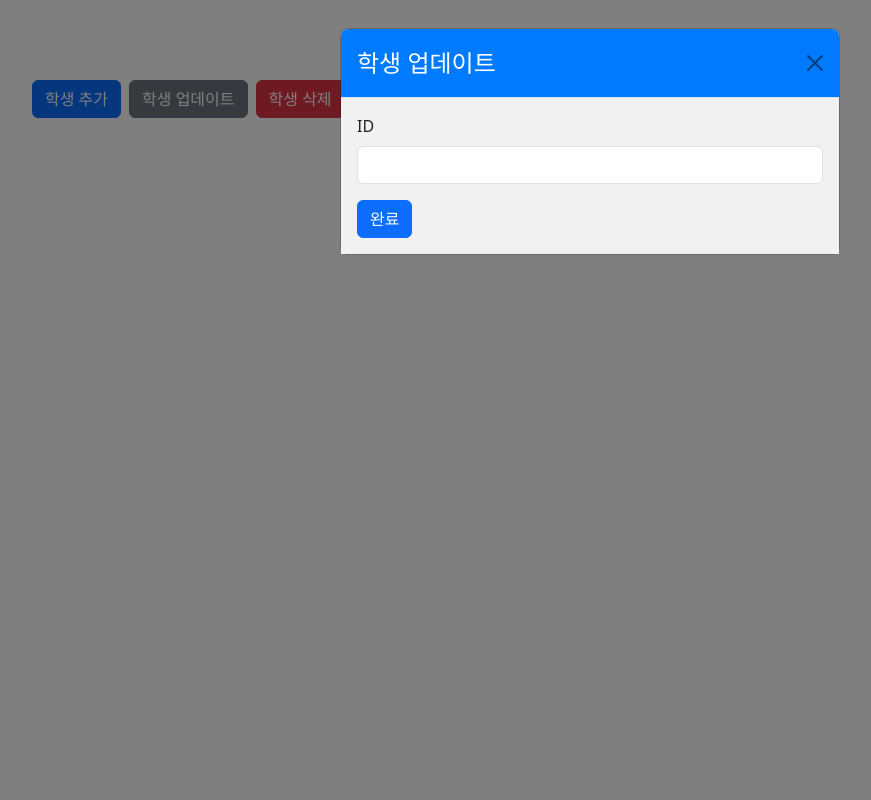
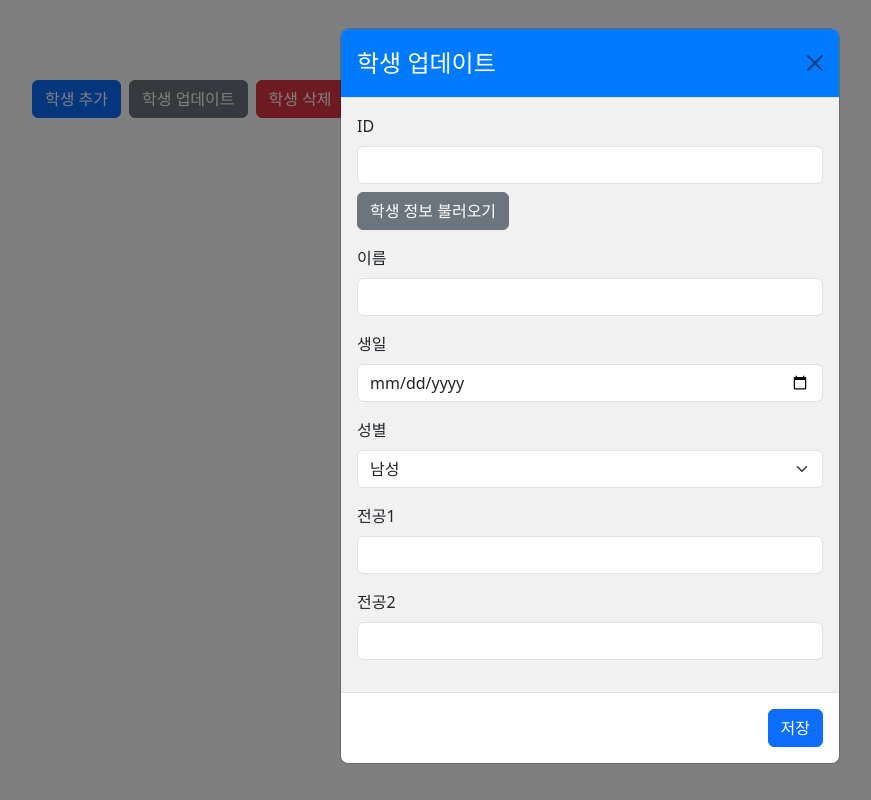
Before and after one commit to haeyun1/2024-2-ossassignment-5-2, a React (Create React App) app: page /update in a window 1280 px wide. Shown: the whole page, without its empty margins (50-921 px from the left). Built offline with nearby package versions, Linux system fonts and the light colour scheme.

Commit message:
기능 구현 완료

```diff
--- a/src/components/AddStudentModal.js
+++ b/src/components/AddStudentModal.js
@@ -1,5 +1,6 @@
 import React, { useState, useRef } from "react";
 import { Modal, Button } from "react-bootstrap";
+import { useNavigate } from "react-router-dom";
 
 const BASE_URL = "https://672c66621600dda5a9f84bfc.mockapi.io/user";
 
@@ -11,7 +12,7 @@ function AddStudentModal({ show, handleClose, refreshStudents }) {
     major1: "",
     major2: "",
   });
-
+  const navigate = useNavigate();
   const nameRef = useRef(null);
 
   const handleInputChange = (e) => {
@@ -35,15 +36,19 @@ function AddStudentModal({ show, handleClose, refreshStudents }) {
         },
         body: JSON.stringify(student),
       });
-      handleClose();
-      refreshStudents();
+      navigate("/"); // 기본 화면으로 이동
+      refreshStudents(); // 학생 목록 새로고침
     } catch (error) {
       console.error("Error adding student:", error);
     }
   };
 
+  const handleModalClose = () => {
+    navigate("/"); // 기본 화면으로 이동
+  };
+
   return (
-    <Modal show={show} onHide={handleClose}>
+    <Modal show={show} onHide={handleModalClose}>
       <Modal.Header closeButton>
         <Modal.Title>학생 추가</Modal.Title>
       </Modal.Header>
--- a/src/components/DeleteStudentModal.js
+++ b/src/components/DeleteStudentModal.js
@@ -1,10 +1,12 @@
 import React, { useState } from "react";
 import { Modal, Button } from "react-bootstrap";
+import { useNavigate } from "react-router-dom";
 
 const BASE_URL = "https://672c66621600dda5a9f84bfc.mockapi.io/user";
 
 function DeleteStudentModal({ show, handleClose, refreshStudents }) {
   const [studentId, setStudentId] = useState("");
+  const navigate = useNavigate();
 
   const handleDeleteStudent = async (e) => {
     e.preventDefault();
@@ -12,15 +14,20 @@ function DeleteStudentModal({ show, handleClose, refreshStudents }) {
       await fetch(`${BASE_URL}/${studentId}`, {
         method: "DELETE",
       });
-      handleClose();
-      refreshStudents();
+      navigate("/"); // 기본 화면으로 이동
+      refreshStudents(); // 학생 목록 새로고침
+      handleClose(); // 모달 닫기
     } catch (error) {
       console.error("Error deleting student:", error);
     }
   };
 
+  const handleModalClose = () => {
+    navigate("/"); // 기본 화면으로 이동
+  };
+
   return (
-    <Modal show={show} onHide={handleClose}>
+    <Modal show={show} onHide={handleModalClose}>
       <Modal.Header closeButton>
         <Modal.Title>학생 삭제</Modal.Title>
       </Modal.Header>
--- a/src/components/UpdateStudentModal.js
+++ b/src/components/UpdateStudentModal.js
@@ -1,5 +1,6 @@
 import React, { useState } from "react";
 import { Modal, Button } from "react-bootstrap";
+import { useNavigate } from "react-router-dom";
 
 const BASE_URL = "https://672c66621600dda5a9f84bfc.mockapi.io/user";
 
@@ -12,34 +13,73 @@ function UpdateStudentModal({ show, handleClose, refreshStudents }) {
     major1: "",
     major2: "",
   });
+  const [loading, setLoading] = useState(false);
+  const navigate = useNavigate();
 
-  const handleInputChange = async (e) => {
+  // 입력 필드 변경 핸들러
+  const handleInputChange = (e) => {
     const { id, value } = e.target;
     setStudent((prevState) => ({ ...prevState, [id]: value }));
+  };
 
-    if (student.id) {
+  // 학생 정보 가져오기
+  const handleFetchStudent = async () => {
+    if (!student.id.trim()) {
+      alert("학생 ID를 입력해주세요.");
+      return;
+    }
+
+    setLoading(true);
+    try {
+      const response = await fetch(`${BASE_URL}/${student.id}`);
+      if (!response.ok) {
+        throw new Error("학생을 찾을 수 없습니다.");
+      }
+      const data = await response.json();
+      setStudent(data); // 학생 정보를 상태에 설정
+    } catch (error) {
+      alert(error.message);
+    } finally {
+      setLoading(false);
+    }
+  };
+
+  // 학생 정보 업데이트
+  const handleUpdateStudent = async () => {
+    if (!student.id.trim()) {
+      alert("학생 ID를 입력해주세요.");
+      return;
+    }
+
     try {
       await fetch(`${BASE_URL}/${student.id}`, {
         method: "PUT",
         headers: {
           "Content-Type": "application/json",
         },
-          body: JSON.stringify({ ...student, [id]: value }),
+        body: JSON.stringify(student),
       });
-        refreshStudents();
+      navigate("/"); // 기본 화면으로 이동
+      refreshStudents(); // 학생 목록 새로고침
+      handleCloseModal(); // 모달 닫기
     } catch (error) {
       console.error("Error updating student:", error);
     }
-    }
+  };
+
+  // 모달 닫기
+  const handleCloseModal = () => {
+    navigate("/"); // 기본 화면으로 이동
   };
 
   return (
-    <Modal show={show} onHide={handleClose}>
+    <Modal show={show} onHide={handleCloseModal}>
       <Modal.Header closeButton>
         <Modal.Title>학생 업데이트</Modal.Title>
       </Modal.Header>
       <Modal.Body>
         <form>
+          {/* ID 입력 필드 */}
           <div className="mb-3">
             <label htmlFor="id" className="form-label">
               ID
@@ -52,13 +92,100 @@ function UpdateStudentModal({ show, handleClose, refreshStudents }) {
               onChange={handleInputChange}
               required
             />
+            <Button
+              type="button"
+              variant="secondary"
+              className="mt-2"
+              onClick={handleFetchStudent}
+              disabled={loading}
+            >
+              {loading ? "불러오는 중..." : "학생 정보 불러오기"}
+            </Button>
           </div>
-          {/* 나머지 입력 필드 */}
-          <Button type="button" variant="primary" onClick={handleClose}>
-            완료
-          </Button>
+
+          {/* 이름 입력 필드 */}
+          <div className="mb-3">
+            <label htmlFor="name" className="form-label">
+              이름
+            </label>
+            <input
+              type="text"
+              className="form-control"
+              id="name"
+              value={student.name}
+              onChange={handleInputChange}
+              required
+            />
+          </div>
+
+          {/* 생일 입력 필드 */}
+          <div className="mb-3">
+            <label htmlFor="birth" className="form-label">
+              생일
+            </label>
+            <input
+              type="date"
+              className="form-control"
+              id="birth"
+              value={student.birth}
+              onChange={handleInputChange}
+              required
+            />
+          </div>
+
+          {/* 성별 선택 필드 */}
+          <div className="mb-3">
+            <label htmlFor="gender" className="form-label">
+              성별
+            </label>
+            <select
+              className="form-select"
+              id="gender"
+              value={student.gender}
+              onChange={handleInputChange}
+              required
+            >
+              <option value="Male">남성</option>
+              <option value="Female">여성</option>
+              <option value="Other">기타</option>
+            </select>
+          </div>
+
+          {/* 전공1 입력 필드 */}
+          <div className="mb-3">
+            <label htmlFor="major1" className="form-label">
+              전공1
+            </label>
+            <input
+              type="text"
+              className="form-control"
+              id="major1"
+              value={student.major1}
+              onChange={handleInputChange}
+              required
+            />
+          </div>
+
+          {/* 전공2 입력 필드 */}
+          <div className="mb-3">
+            <label htmlFor="major2" className="form-label">
+              전공2
+            </label>
+            <input
+              type="text"
+              className="form-control"
+              id="major2"
+              value={student.major2}
+              onChange={handleInputChange}
+            />
+          </div>
         </form>
       </Modal.Body>
+      <Modal.Footer>
+        <Button variant="primary" onClick={handleUpdateStudent}>
+          저장
+        </Button>
+      </Modal.Footer>
     </Modal>
   );
 }
```
Lines whose indentation alone changed are shown as unchanged.
